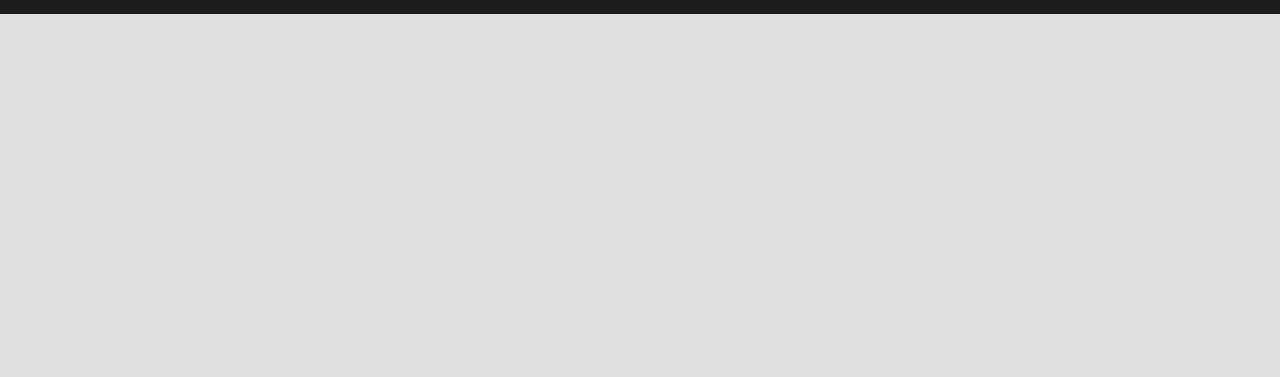
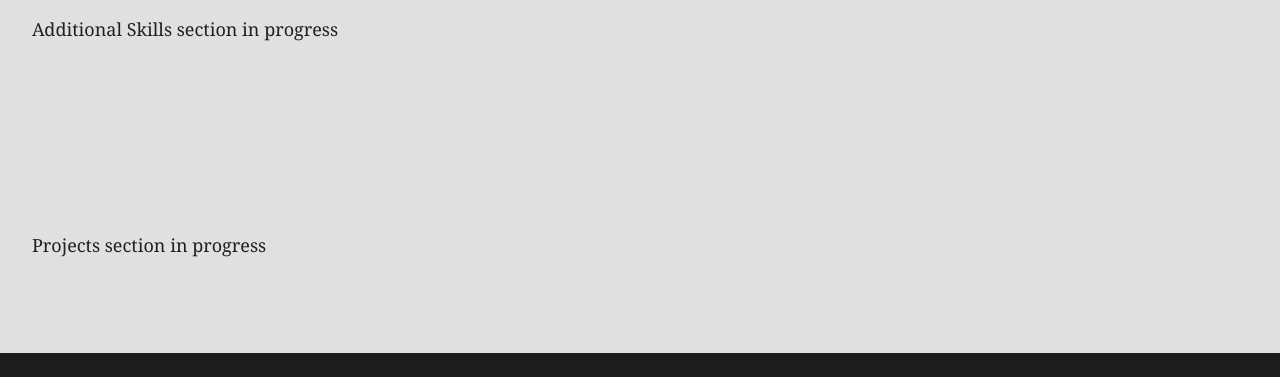
Before and after one commit to annvilla1998/personal-website, a website: page index.html in a window 1280 px wide. Shown: the part 5146-5523 px from the top of the page. Before the commit the page ends 5160 px from the top, so only its background shows below. Drawn offline with nearby package versions, Linux system fonts and the light colour scheme; a web font is replaced by a local one.

Commit message:
Add in progress labels

```diff
--- a/index.html
+++ b/index.html
@@ -461,9 +461,8 @@
             </div>
         </div>
     </section>
-    <!-- <section class="section" id="additional-skills-section">Additional Skills</section> -->
-    <!-- <section class="section" id="projects-section">Projects</section> -->
-    <!-- <section class="section" id="contact-section">Contact Me</section> -->
+    <section class="section" id="additional-skills-section">Additional Skills section in progress</section>
+    <section class="section" id="projects-section">Projects section in progress</section>
     <footer id="contact-section">
       <a href="#">
         <span class="knewave-regular logo animate__animated animate__zoomInLeft"
```
